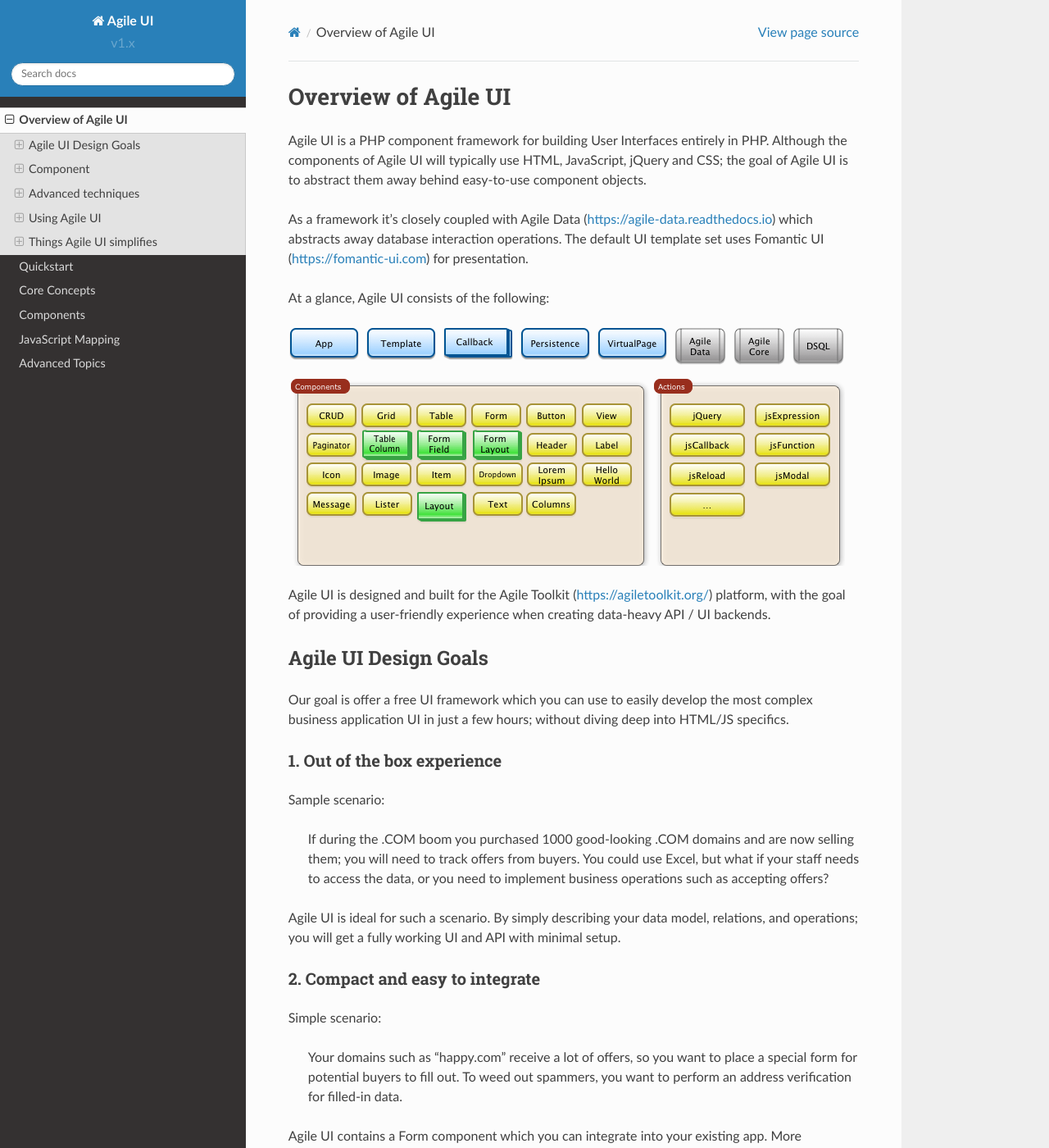
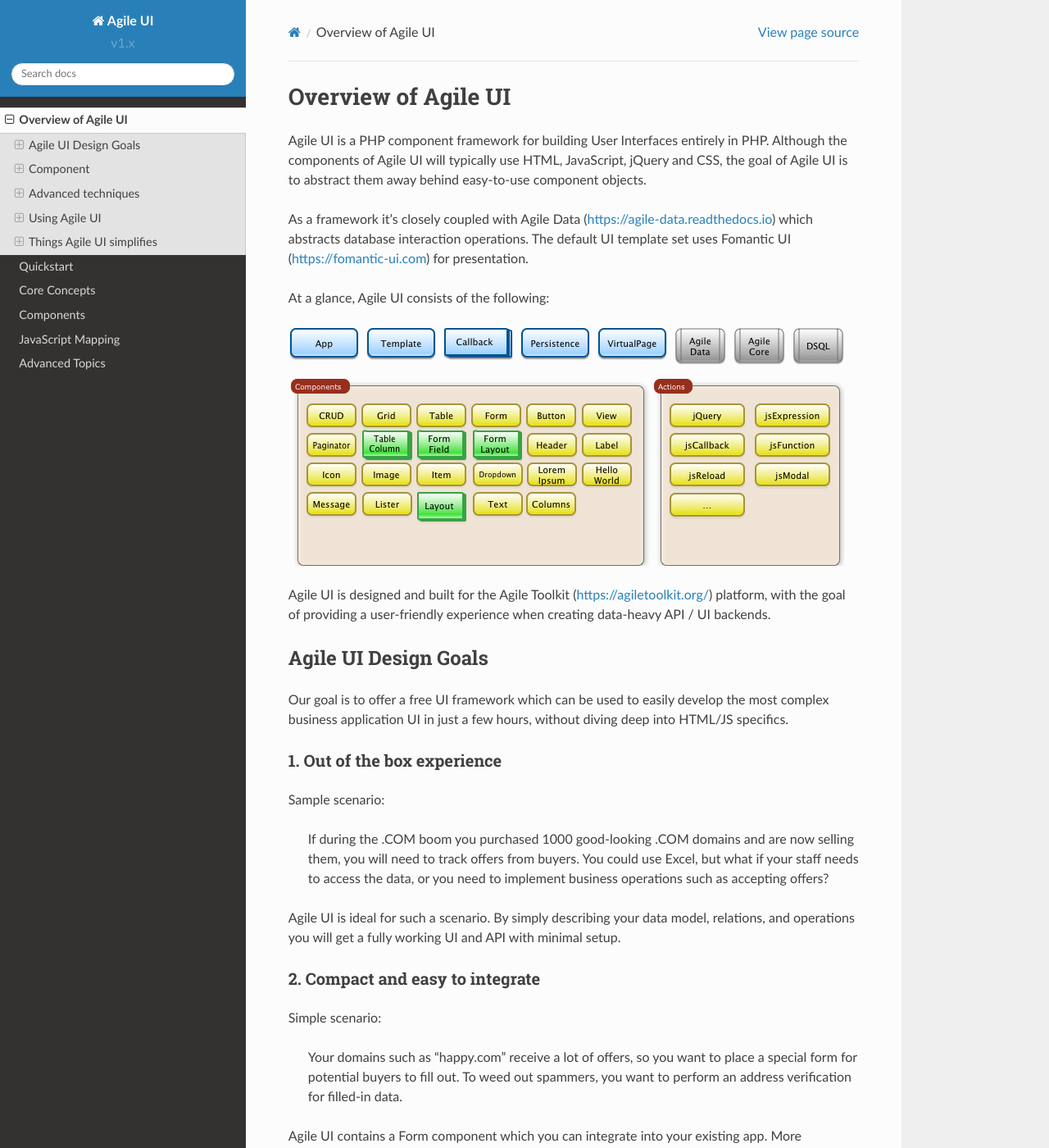
Before and after one commit to atk4/ui, a Sphinx documentation site: the page built from docs/overview.rst, in a window 1280 px wide and 1400 px high. Shown: the whole window at 82% size. Built offline with Sphinx 7.4.7 and the Read the Docs theme 2.0.0, drawn with Linux system fonts in a browser that asks for light colours; pages that are not in the unit, such as notebooks, are missing from menus; cross-references to code outside the pages are shown as plain code; some of the changed text lies outside the part shown.

Commit message:
overview.rst corrections (#710)
* overview.rst corrections

* quickstart.rst corrections

```diff
--- a/docs/overview.rst
+++ b/docs/overview.rst
@@ -7,10 +7,10 @@
 
 Agile UI is a PHP component framework for building User Interfaces entirely in PHP.
 Although the components of Agile UI will typically use HTML, JavaScript, jQuery and
-CSS; the goal of Agile UI is to abstract them away behind easy-to-use component objects.
+CSS, the goal of Agile UI is to abstract them away behind easy-to-use component objects.
 
 As a framework it's closely coupled with Agile Data (https://agile-data.readthedocs.io)
-which abstracts away database interaction operations. The default UI template set
+which abstracts database interaction operations. The default UI template set
 uses Fomantic UI (https://fomantic-ui.com) for presentation.
 
 At a glance, Agile UI consists of the following:
@@ -24,8 +24,8 @@
 Agile UI Design Goals
 =====================
 
-Our goal is offer a free UI framework which you can use to easily develop the most complex
-business application UI in just a few hours; without diving deep into HTML/JS specifics.
+Our goal is to offer a free UI framework which can be used to easily develop the most complex
+business application UI in just a few hours, without diving deep into HTML/JS specifics.
 
 1. Out of the box experience
 ----------------------------
@@ -33,12 +33,12 @@
 Sample scenario:
 
     If during the .COM boom you purchased 1000 good-looking .COM domains and are now selling
-    them; you will need to track offers from buyers. You could use Excel, but what if your
+    them, you will need to track offers from buyers. You could use Excel, but what if your
     staff needs to access the data, or you need to implement business operations such
     as accepting offers?
 
 Agile UI is ideal for such a scenario. By simply describing your data model, relations,
-and operations; you will get a fully working UI and API with minimal setup.
+and operations you will get a fully working UI and API with minimal setup.
 
 2. Compact and easy to integrate
 --------------------------------
```
Also changed, not shown: other parts of docs/overview.rst (+10 -10 lines), docs/quickstart.rst (+10 -10 lines).
